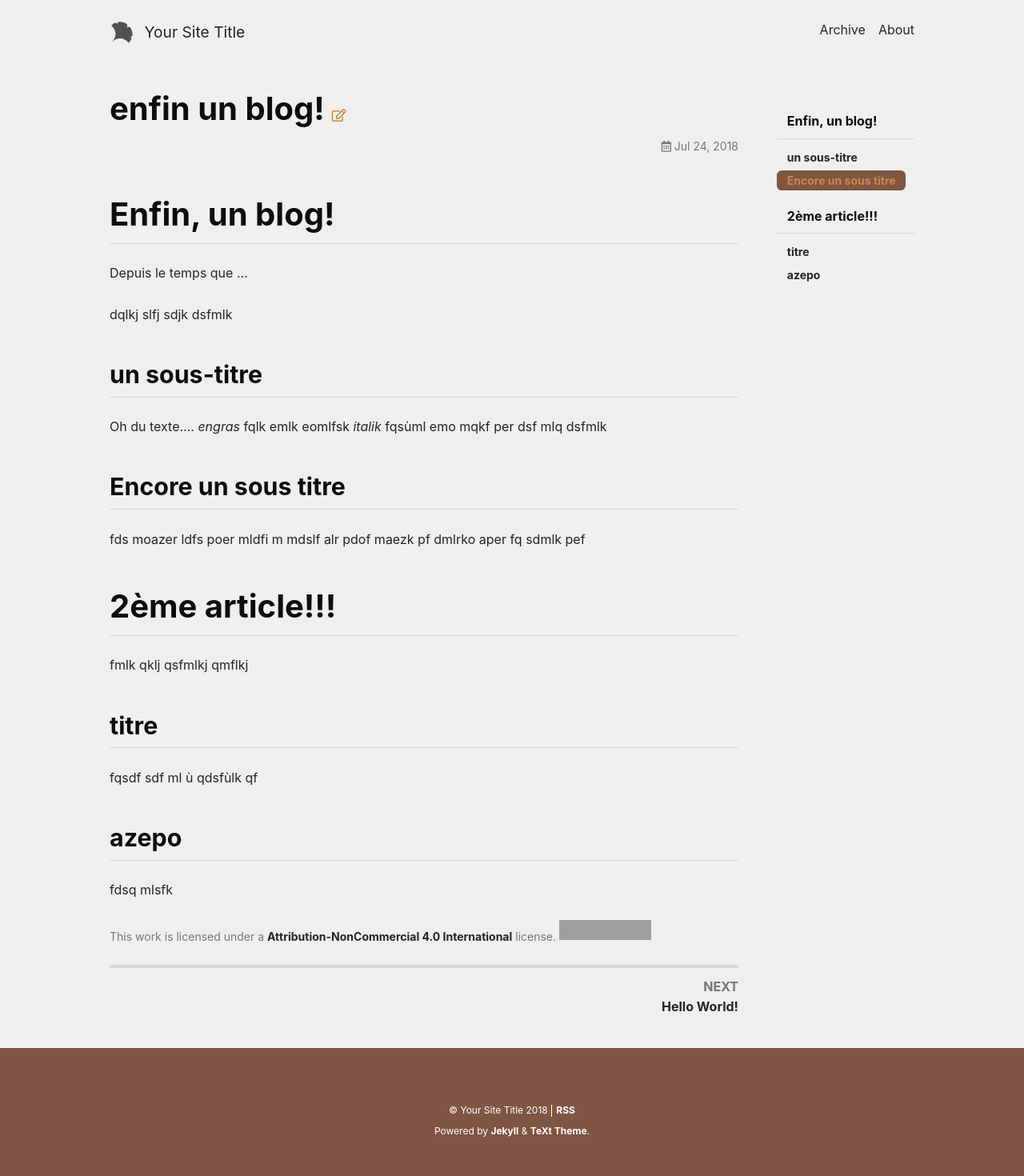
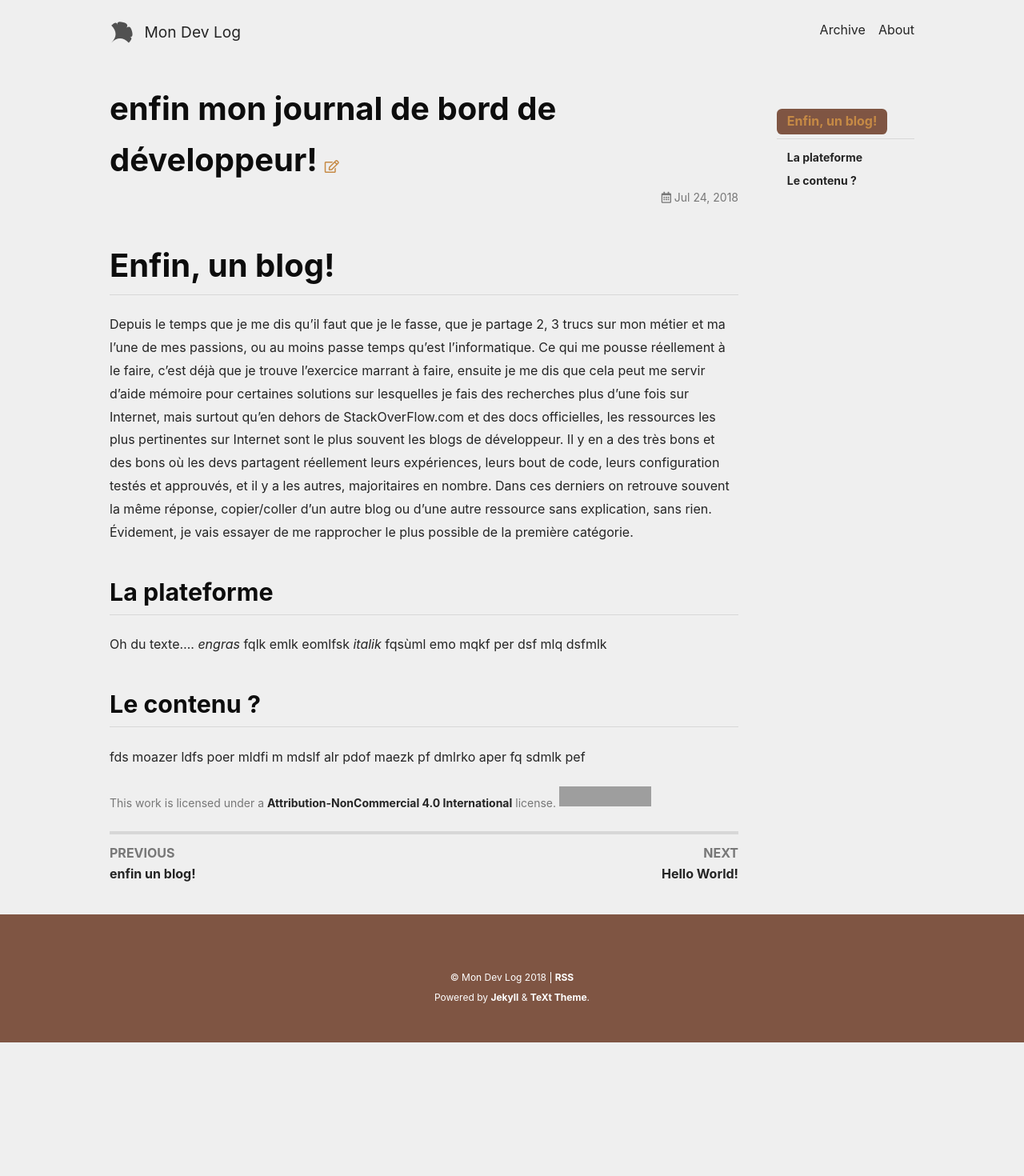
Before and after one commit to psic/psic.github.io, a Jekyll site: the page built from _posts/2018-07-24-presentation.md, in a window 1280 px wide. Shown: the whole page at 80% size. Built offline with Jekyll 4.4.1, drawn with Linux system fonts in a browser that asks for light colours; nearby versions of some CDN libraries; after the commit the page ends 1303 px from its top, so only the background shows below that; grey boxes are pictures that could not be loaded.

Commit message:
add blog post, and update favicon

```diff
--- a/_config.yml
+++ b/_config.yml
@@ -19,9 +19,8 @@ text_skin: chocolate # "default" (default), "dark", "forest", "ocean", "chocolat
 highlight_theme: default # "default" (default), "tomorrow", "tomorrow-night", "tomorrow-night-eighties", "tomorrow-night-blue", "tomorrow-night-bright"
 url     : # the base hostname & protocol for your site e.g. https://www.someone.com
 baseurl : # does not include hostname
-title   : Your Site Title
-description: > # this means to ignore newlines until "Language & timezone"
-  Your Site Description
+title   : Mon Dev Log
+description: un journal de bord de plus d'un développeur français. # this means to ignore newlines until "Language & timezone"
 
 
 ## => Language and Timezone
@@ -34,7 +33,7 @@ timezone: # see https://en.wikipedia.org/wiki/List_of_tz_database_time_zones for
 ##############################
 author:
   type      : # "person" (default), "organization"
-  name      : Your Name
+  name      : Jérôme
   url       :
   avatar    : # path or url of avatar image
   bio       : I am an amazing person.
--- a/_posts/2018-07-24-presentation.md
+++ b/_posts/2018-07-24-presentation.md
@@ -1,35 +1,18 @@
 ---
 layout: article
-title: enfin un blog!
+title: enfin mon journal de bord de développeur!
 ---
 
 # Enfin, un blog!
 
- Depuis le temps que ...
+ Depuis le temps que je me dis qu'il faut que je le fasse, que je partage 2, 3 trucs sur mon métier et ma l'une de mes passions, ou au moins passe temps qu'est l'informatique. Ce qui me pousse réellement à le faire, c'est déjà que je trouve l'exercice marrant à faire, ensuite je me dis que cela peut me servir d'aide mémoire pour certaines solutions sur lesquelles je fais des recherches plus d'une fois sur Internet, mais surtout qu'en dehors de StackOverFlow.com et des docs officielles, les ressources les plus pertinentes sur Internet sont le plus souvent les blogs de développeur. Il y en a des très bons et des bons où les devs partagent réellement leurs expériences, leurs bout de code, leurs configuration testés et approuvés, et il y a les autres, majoritaires en nombre. Dans ces derniers on retrouve souvent la même réponse, copier/coller d'un autre blog ou d'une autre ressource sans explication, sans rien. Évidement, je vais essayer de me rapprocher le plus possible de la première catégorie.
 
-dqlkj slfj sdjk dsfmlk
-
-## un sous-titre
+## La plateforme
 
 Oh du texte.... *engras* fqlk emlk eomlfsk _italik_
 fqsùml emo mqkf per dsf mlq dsfmlk
 
-## Encore un sous titre
+## Le contenu ?
 
 fds moazer ldfs poer mldfi m
  mdslf alr pdof maezk pf dmlrko aper fq sdmlk pef
-
-
-# 2ème article!!!
-
-fmlk qklj qsfmlkj qmflkj
-
-## titre
-
-fqsdf
-sdf ml ù
- qdsfùlk qf
-
-##  azepo
-
-fdsq mlsfk
--- /dev/null
+++ b/_posts/2018-10-05-GED.md
@@ -0,0 +1,35 @@
+---
+layout: article
+title: enfin un blog!
+---
+
+# Enfin, un blog!
+
+ Depuis le temps que ...
+
+dqlkj slfj sdjk dsfmlk
+
+## un sous-titre
+
+Oh du texte.... *engras* fqlk emlk eomlfsk _italik_
+fqsùml emo mqkf per dsf mlq dsfmlk
+
+## Encore un sous titre
+
+fds moazer ldfs poer mldfi m
+ mdslf alr pdof maezk pf dmlrko aper fq sdmlk pef
+
+
+# 2ème article!!!
+
+fmlk qklj qsfmlkj qmflkj
+
+## titre
+
+fqsdf
+sdf ml ù
+ qdsfùlk qf
+
+##  azepo
+
+fdsq mlsfk
```
Also changed, not shown: _posts/2018-10-05-X-raisons-de-ne-pas-choisir-Windows.md (added, +35 -0 lines), _posts/2018-10-05-mon-setup-mail.md (added, +25 -0 lines), assets/apple-touch-icon.png, assets/favicon-16x16.png, assets/favicon-32x32.png, assets/favicon.ico, assets/safari-pinned-tab.svg.
